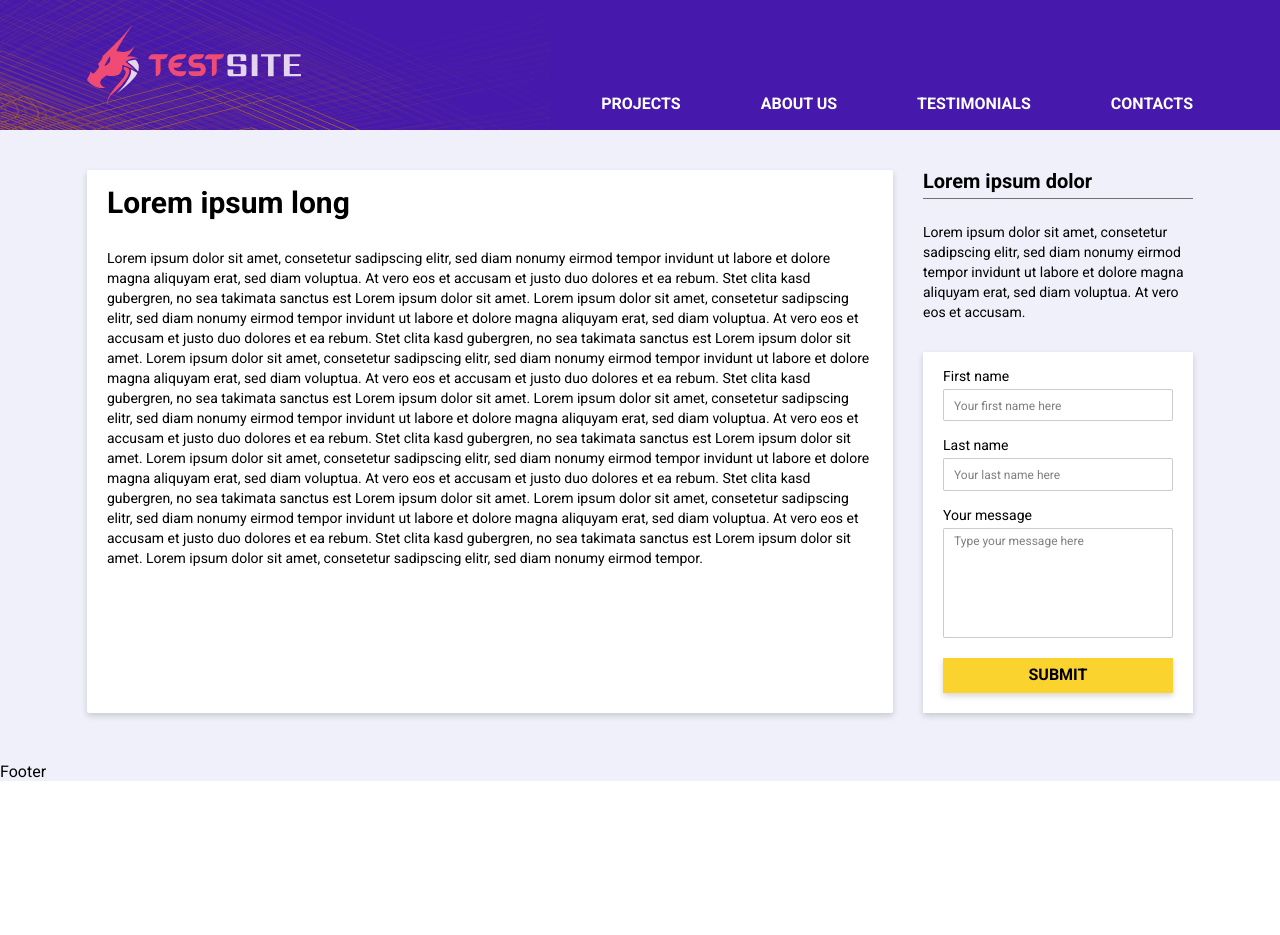
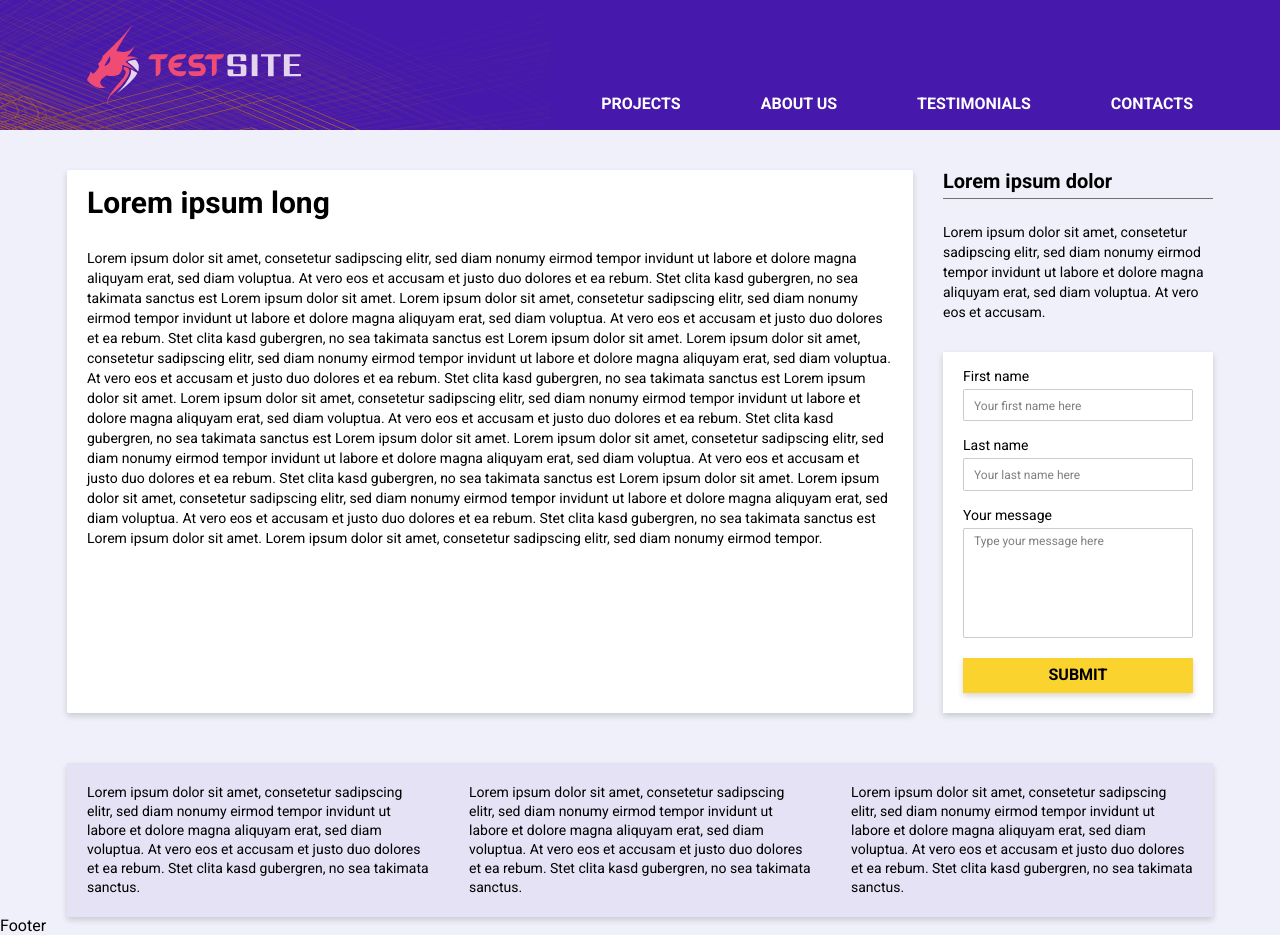
Before and after one commit to Loruz/eneba-test, a React (Create React App) app in the folder client/: page / in a window 1280 px wide. Before the commit the page ends 800 px from the top, so only its background shows below. Built offline with nearby package versions, Linux system fonts and the light colour scheme.

Commit message:
Testimonials block

```diff
--- a/client/src/assets/styles/App.css
+++ b/client/src/assets/styles/App.css
@@ -5,7 +5,6 @@
     --font-color: #000000;
     --yellow-color: #FAD32F;
     --yellow-hover-color: #F5A623;
-    --violet-color: #E4E2F4;
     --grey-color: #707070;
     --red-color: #EF4444;
     --box-shadow: 0px 3px 6px #00000029;
--- a/client/src/components/ProjectPage/ProjectPage.module.css
+++ b/client/src/components/ProjectPage/ProjectPage.module.css
@@ -1,9 +1,13 @@
+.main {
+    width: 100%;
+    max-width: calc(1146px + 40px);
+    margin: 0 auto;
+    padding: 0 20px;
+}
+
 .page {
     display: grid;
     grid-template-columns: 1fr 270px;
     grid-column-gap: 30px;
-    width: 100%;
-    max-width: calc(1106px + 40px);
-    margin: 0 auto 50px;
-    padding: 0 20px;
+    margin-bottom: 50px;
 }
--- a/client/src/components/ProjectPage/ProjectPage.tsx
+++ b/client/src/components/ProjectPage/ProjectPage.tsx
@@ -2,12 +2,16 @@ import React, { FC } from 'react'
 import ProjectCard from '../ProjectCard/ProjectCard'
 import ProjectSidebar from '../ProjectSidebar/ProjectSidebar'
 import styles from './ProjectPage.module.css'
+import TestimonialList from '../TestimonialList/TestimonialList'
 
 const ProjectPage: FC = () => {
   return (
-    <main className={styles.page}>
-     <ProjectCard/>
-     <ProjectSidebar/>
+    <main className={styles.main}>
+      <section className={styles.page}>
+        <ProjectCard/>
+        <ProjectSidebar/>
+      </section>
+      <TestimonialList/>
     </main>
   )
 }
--- a/client/src/components/TestimonialList/Testimonial.module.css
+++ b/client/src/components/TestimonialList/Testimonial.module.css
@@ -0,0 +1,14 @@
+.testimonials {
+    --violet-color: #E4E2F4;
+    background-color: var(--violet-color);
+    box-shadow: var(--box-shadow);
+    display: grid;
+    grid-column-gap: 40px;
+    grid-template-columns: repeat(3, 1fr);
+    padding: 20px;
+}
+
+.testimonial {
+    line-height: 19px;
+    font-size: var(--text-font-size);
+}
--- a/client/src/components/TestimonialList/TestimonialList.tsx
+++ b/client/src/components/TestimonialList/TestimonialList.tsx
@@ -1,8 +1,20 @@
 import React, { FC } from 'react'
+import styles from './Testimonial.module.css'
 
 const TestimonialList: FC = () => {
+  let testimonials = [1, 2, 3].map(t => {
+    return (
+      <div className={styles.testimonial} key={t}>
+        Lorem ipsum dolor sit amet, consetetur sadipscing elitr, sed diam nonumy eirmod tempor invidunt ut labore et
+        dolore magna aliquyam erat, sed diam voluptua. At vero eos et accusam et justo duo dolores et ea rebum. Stet
+        clita kasd gubergren, no sea takimata sanctus.
+      </div>
+    )
+  })
   return (
-    <div>Test</div>
+    <div className={styles.testimonials}>
+      {testimonials}
+    </div>
   )
 }
 export default TestimonialList
```
